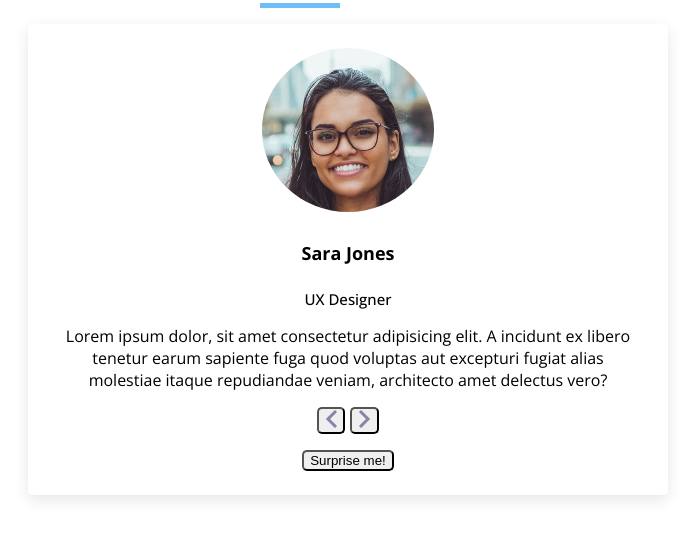
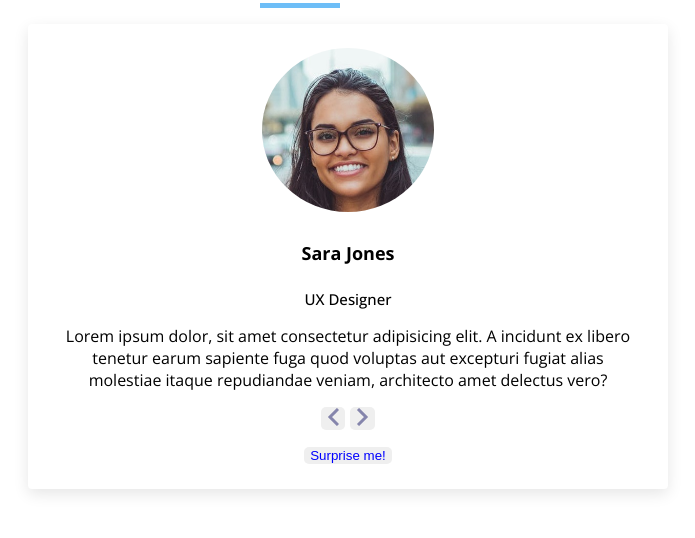
Before and after one commit to mateusAbdallah/reviews, a plain HTML site: page index.html in a window 1280 px wide. Shown: the part 96-634 px from the top of the page, without its empty margins (340-1035 px from the left). Drawn offline with nearby package versions, Linux system fonts and the light colour scheme.

Commit message:
changing the button color e taking off the border

```diff
--- a/style.css
+++ b/style.css
@@ -56,13 +56,15 @@ main {
 
 button {
     border-radius: 5px;
+    border: none;
 }
 
 button:hover {
     cursor: pointer;
-    transform: scale(1.1);
+    transform: scale(1.3);
 }
 
 .random-btn {
     margin-top: 1rem;
+    color: blue;
 }
```
